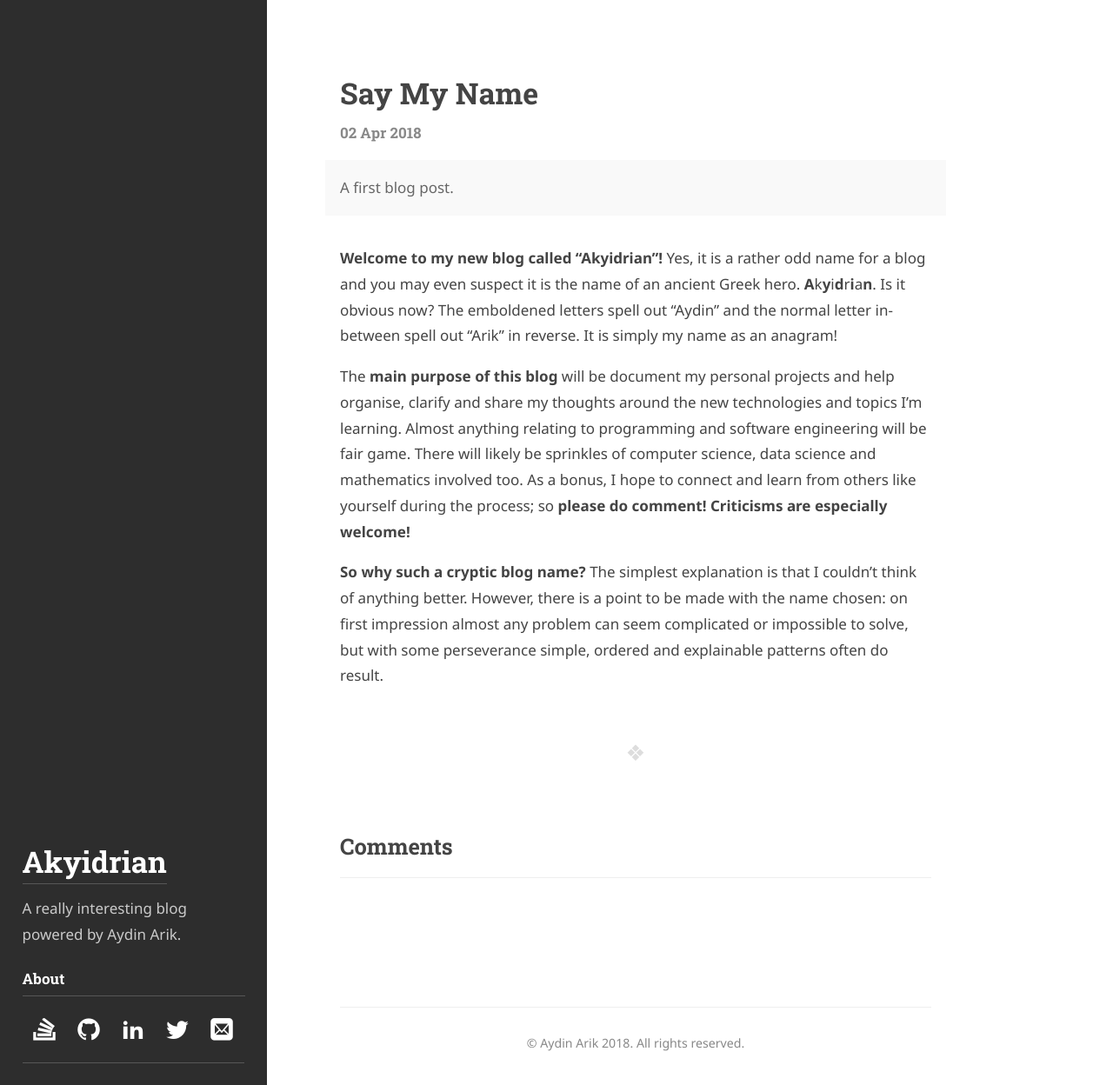
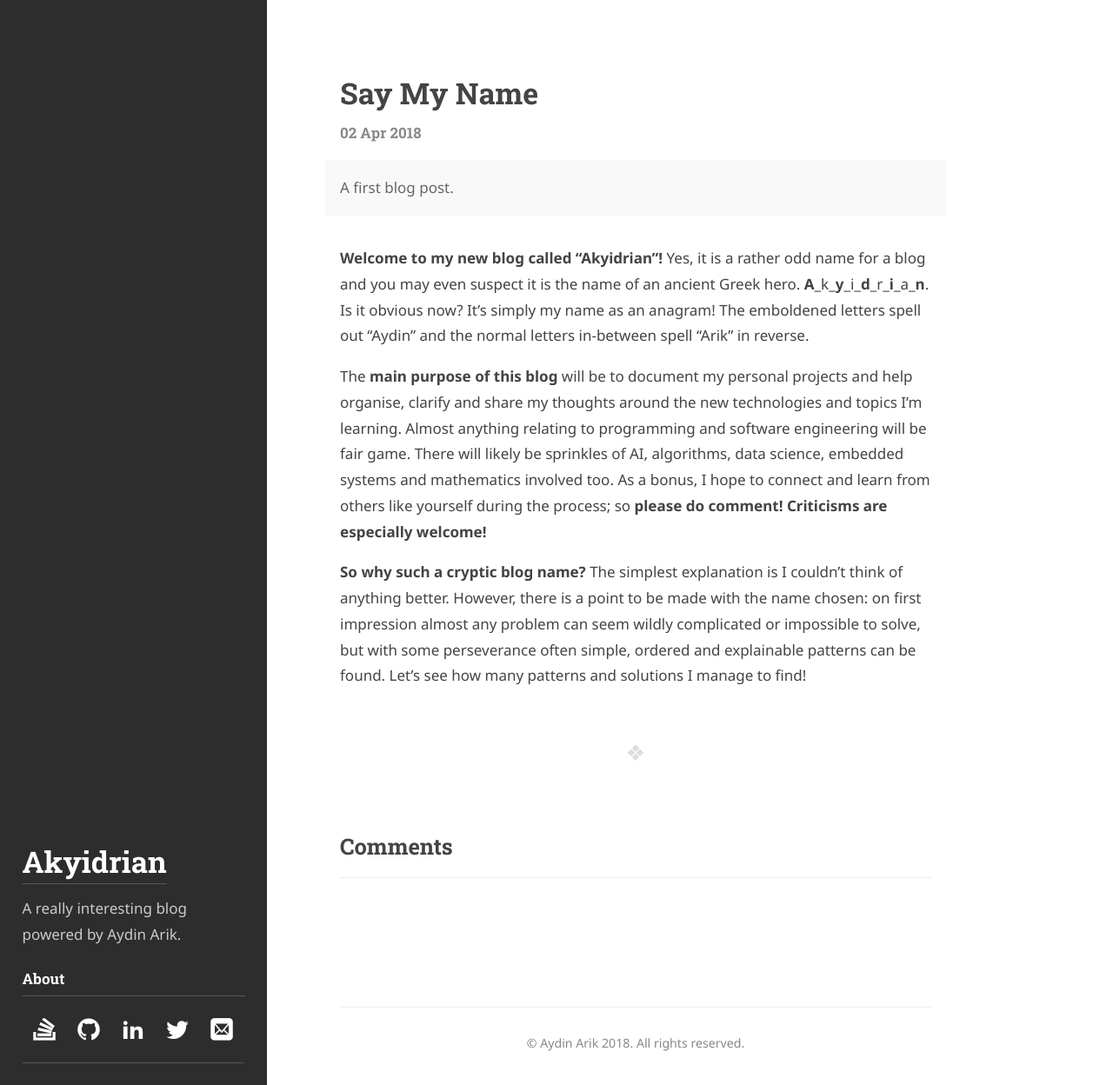
Before and after one commit to akyidrian/akyidrian.github.io, a Jekyll site: the page built from _posts/2018-04-02-say-my-name.md, in a window 1280 px wide and 1248 px high. Shown: the whole window at 87% size. Built offline with Jekyll 4.4.1, drawn with Linux system fonts in a browser that asks for light colours; some web fonts are replaced; comment, search, counter and statistics services are not loaded.

Commit message:
Fix typos and minor phrasing adjustment

```diff
--- a/_posts/2018-04-02-say-my-name.md
+++ b/_posts/2018-04-02-say-my-name.md
@@ -4,8 +4,8 @@ title: Say My Name
 description: >
   A first blog post.
 ---
-**Welcome to my new blog called "Akyidrian"!** Yes, it is a rather odd name for a blog and you may even suspect it is the name of an ancient Greek hero. **A**k**y**i**d**r**i**a**n**. Is it obvious now? The emboldened letters spell out "Aydin" and the normal letter in-between spell out "Arik" in reverse. It is simply my name as an anagram!
+**Welcome to my new blog called "Akyidrian"!** Yes, it is a rather odd name for a blog and you may even suspect it is the name of an ancient Greek hero. **A**\_k\_**y**\_i\_**d**\_r\_**i**\_a\_**n**. Is it obvious now? It's simply my name as an anagram! The emboldened letters spell out "Aydin" and the normal letters in-between spell "Arik" in reverse.
 
-The **main purpose of this blog** will be document my personal projects and help organise, clarify and share my thoughts around the new technologies and topics I'm learning. Almost anything relating to programming and software engineering will be fair game. There will likely be sprinkles of computer science, data science and mathematics involved too. As a bonus, I hope to connect and learn from others like yourself during the process; so **please do comment! Criticisms are especially welcome!**
+The **main purpose of this blog** will be to document my personal projects and help organise, clarify and share my thoughts around the new technologies and topics I'm learning. Almost anything relating to programming and software engineering will be fair game. There will likely be sprinkles of AI, algorithms, data science, embedded systems and mathematics involved too. As a bonus, I hope to connect and learn from others like yourself during the process; so **please do comment! Criticisms are especially welcome!**
 
-**So why such a cryptic blog name?** The simplest explanation is that I couldn't think of anything better. However, there is a point to be made with the name chosen: on first impression almost any problem can seem complicated or impossible to solve, but with some perseverance simple, ordered and explainable patterns often do result.
+**So why such a cryptic blog name?** The simplest explanation is I couldn't think of anything better. However, there is a point to be made with the name chosen: on first impression almost any problem can seem wildly complicated or impossible to solve, but with some perseverance often simple, ordered and explainable patterns can be found. Let's see how many patterns and solutions I manage to find!
```
